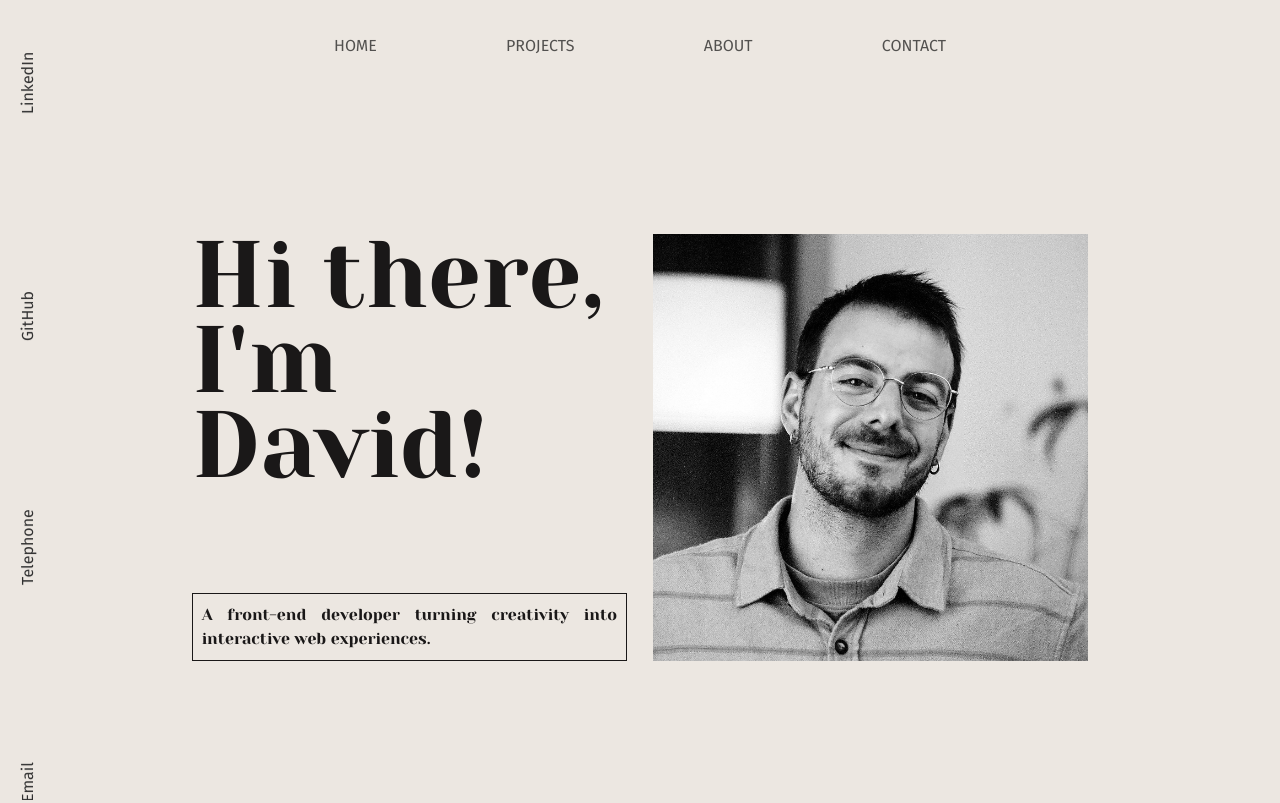
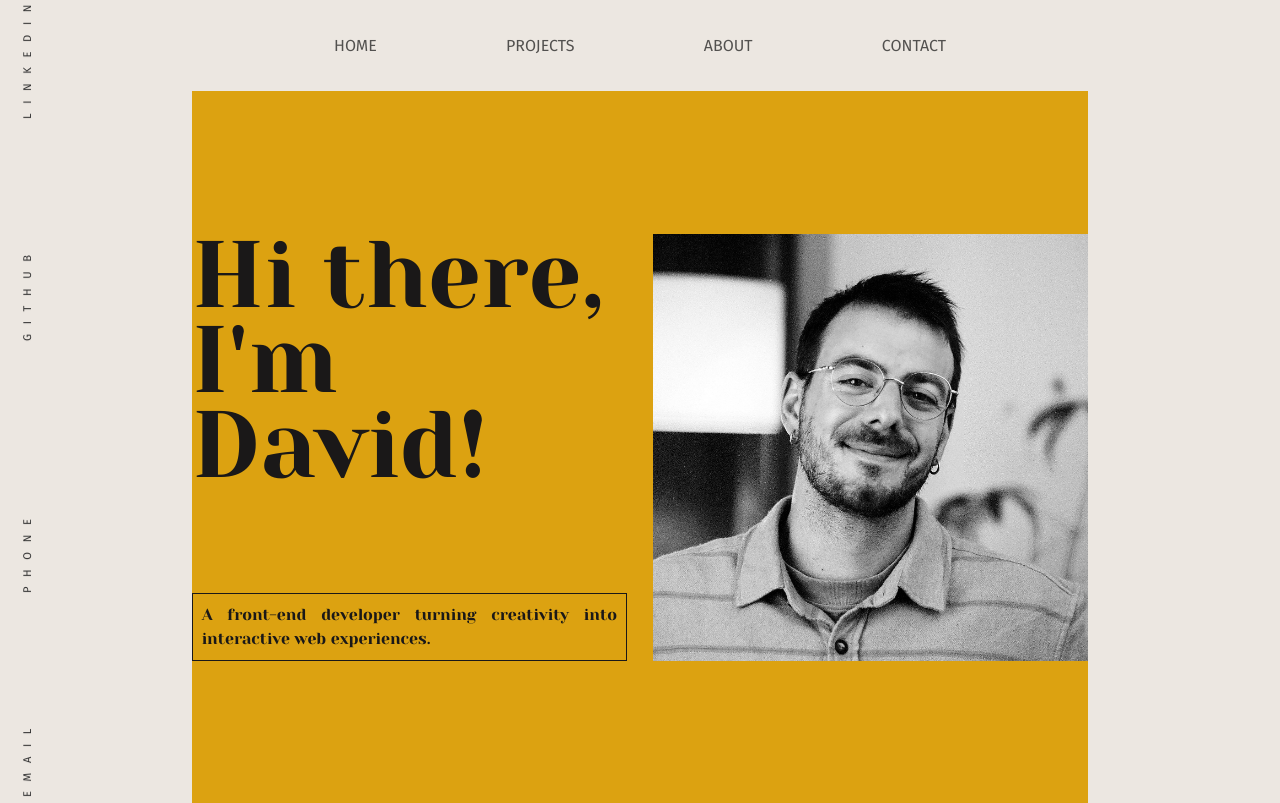
Before and after one commit to DavidCazalCollados/portfolio_2025, a React (Create React App) app: page / in a window 1280 px wide. Built offline with nearby package versions, Linux system fonts and the light colour scheme; a web font is replaced by a local one.

Commit message:
trying to put the video

```diff
--- /dev/null
+++ b/src/assets/general_disposition.css
@@ -0,0 +1,7 @@
+.general-disposition {
+  background-color: rgb(220, 162, 17);
+  height: 89vh;
+  width: 70%;
+  margin-left: 15%;
+  margin-right: 15%;
+}
--- a/src/assets/home.css
+++ b/src/assets/home.css
@@ -2,14 +2,10 @@
   overflow: hidden;
 } */
 
-.home-disposition {
+
+.home-home {
+  gap: 3%;
   display: flex;
-  gap: 3%;
-  /* background-color: rgb(220, 162, 17); */
-  height: 89vh;
-  width: 70%;
-  margin-left: 15%;
-  margin-right: 15%;
   align-items:center;
 }
 
--- a/src/assets/projects.css
+++ b/src/assets/projects.css
@@ -0,0 +1,24 @@
+.project-disposition {
+  display: flex;
+  justify-content: space-around;
+  gap: 3%;
+}
+
+.work-infos {
+  color: var(--font-color);
+  height: 100%;
+  width: 100%;
+  background-color: red;
+  display: flex;
+  flex-direction: column;
+  justify-content: center;
+}
+
+.work-list {
+  height: 100%;
+  width: 100%;
+  background-color: blue;
+  background-size: contain;
+  background-repeat: no-repeat;
+  background-position: center;
+}
--- a/src/assets/sidebar.css
+++ b/src/assets/sidebar.css
@@ -20,6 +20,8 @@
   text-decoration: none;
   color: var(--font-color);
   display: inline-block;
+  letter-spacing: 0.6rem;
+  font-size: 0.7em;
   /* background-color: blue; */
   /* background-color: cadetblue; */
 }
--- a/src/components/sidebar.js
+++ b/src/components/sidebar.js
@@ -6,10 +6,10 @@ import { motion } from "motion/react"
 class Sidebar extends React.Component {
   render() {
     const info = [
-      { label: 'GitHub', url: 'https://github.com/DavidCazalCollados' },
-      { label: 'LinkedIn', url: 'https://linkedin.com/in/david-cazal' },
-      { label: 'Email', url: 'mailto:da.cazal95@gmail.com' },
-      { label: 'Telephone', url: 'tel:+14388892467' }
+      { label: 'GITHUB', url: 'https://github.com/DavidCazalCollados' },
+      { label: 'LINKEDIN', url: 'https://linkedin.com/in/david-cazal' },
+      { label: 'EMAIL', url: 'mailto:da.cazal95@gmail.com' },
+      { label: 'PHONE', url: 'tel:+14388892467' }
     ];
     return (
       <div className="leftnav">
--- a/src/index.css
+++ b/src/index.css
@@ -14,6 +14,7 @@ body {
   background-color: var(--background-color);
   height: 100%;
   color: var(--font-color);
+  overflow-y: hidden;
 }
 
 code {
--- a/src/pages/Home.js
+++ b/src/pages/Home.js
@@ -1,9 +1,10 @@
 import React from 'react';
 import "../assets/home.css"
+import "../assets/general_disposition.css"
 
 function Home() {
   return (
-    <div className="home-disposition">
+    <div className="general-disposition home-home">
       <div className="home-left">
         <div className="presentation">
           <p>
--- a/src/pages/Projects.js
+++ b/src/pages/Projects.js
@@ -1,10 +1,28 @@
 import React from 'react';
 import "../assets/projects.css"
+import "../assets/general_disposition.css"
 
 function Projects() {
   return(
-    <div className="home-disposition">
-      <h1>Welcome to the Projects Page</h1>
+    <div className="general-disposition project-disposition">
+      <div className="work-infos">
+        <h5>PROJECTS</h5>
+        <p>In this section, you'll find my final project,
+          which I worked on extensively during my front-end development training at Le Wagon.
+          This project highlights my skills in building modern and functional interfaces,
+          while adhering to best web development practices.
+          Feel free to explore the details of the project, including the technologies used
+          and the challenges I encountered throughout its development.
+        </p>
+      </div>
+      <div className="work-list">
+        <video
+          poster="../assets/photos/FILMDASH_SCREEN.png"
+          onMouseOver={event => event.target.play()}
+          onMouseOut={event => event.target.pause()}
+          src="../assets/videos/SCREEN_REC_FILMDASH.mp4" >
+        </video>
+      </div>
     </div>
   )
 }
```
Also changed, not shown: src/assets/photos/FILMDASH_SCREEN.png (added), 1 other file (tests, documents, lock files or other folders).
